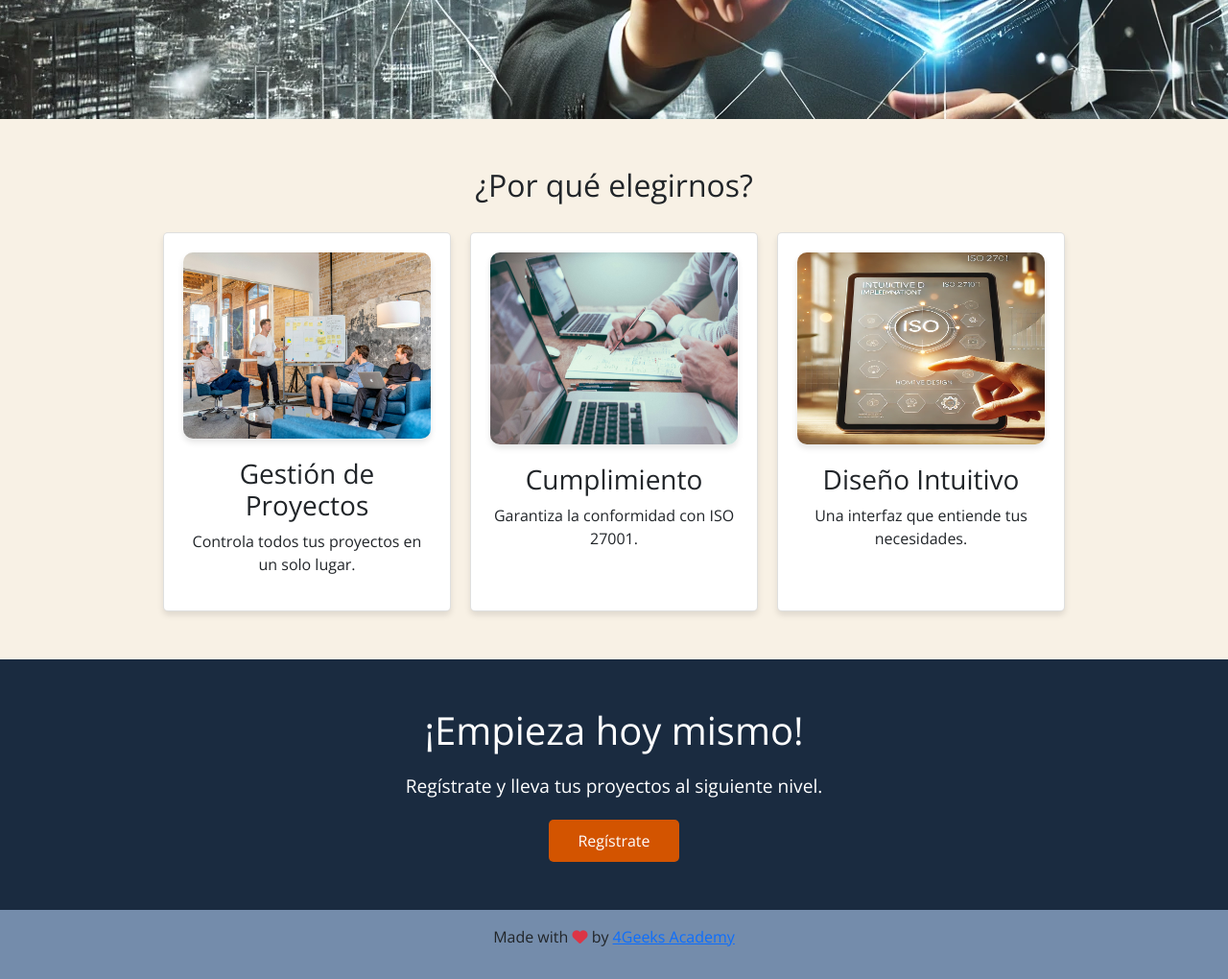
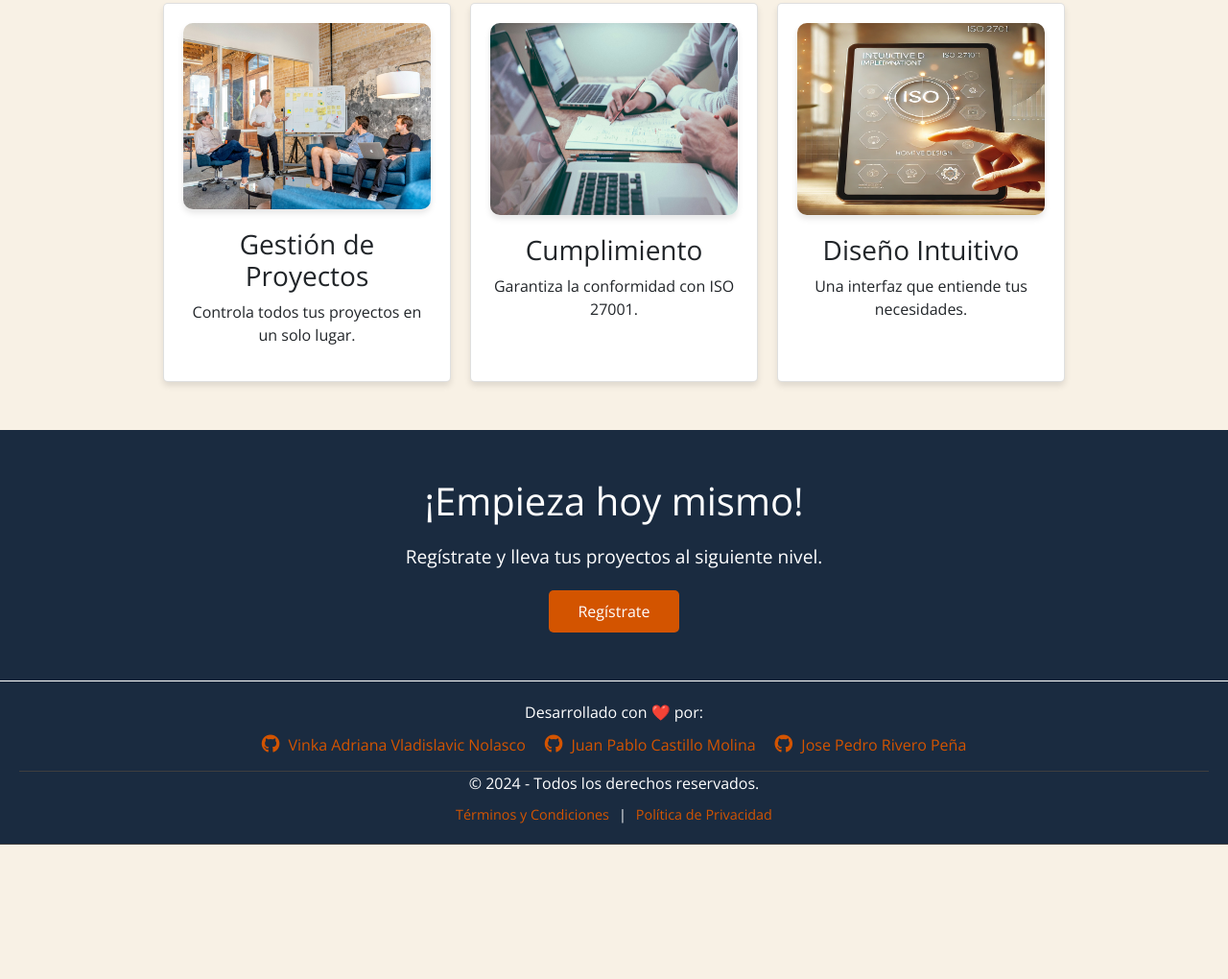
Before and after one commit to 4GeeksAcademy/Plataforma-de-Gesti-n-de-Implementaci-n-de-ISO_27001, a React app: page / in a window 1280 px wide. Shown: the part 742-1762 px from the top of the page at 96% size. After the commit the page ends 1622 px from the top, so only its background shows below. Built offline with nearby package versions, Linux system fonts and the light colour scheme; no server answers.

Commit message:
Home Terminado, funcionando

```diff
--- a/src/front/js/component/footer.js
+++ b/src/front/js/component/footer.js
@@ -1,11 +1,55 @@
 import React, { Component } from "react";
 import "../../styles/index.css";
+import "../../styles/footer.css";
 
-export const Footer = () => (
-	<footer className="footer mt-auto py-3 text-center">
-		<p>
-			Made with <i className="fa fa-heart text-danger" /> by{" "}
-			<a href="http://www.4geeksacademy.com">4Geeks Academy</a>
-		</p>
-	</footer>
-);
+export const Footer = () => {
+    const developers = [
+        {
+            name: "Vinka Adriana Vladislavic Nolasco",
+            github: "https://github.com/VinkaVladislavic",
+        },
+        {
+            name: "Juan Pablo Castillo Molina",
+            github: "https://github.com/desarrollador2",
+        },
+        {
+            name: "Jose Pedro Rivero Peña",
+            github: "https://github.com/PedroRiverop",
+        },
+    ];
+
+    return (
+        <footer className="footer">
+			<div className="footer-top">
+				<p>Desarrollado con ❤️ por:</p>
+				<div className="developer-links">
+					{developers.map((dev, index) => (
+						<a
+							key={index}
+							href={dev.github}
+							target="_blank"
+							rel="noopener noreferrer"
+							className="developer-link"
+						>
+							<i className="fab fa-github"></i> {dev.name}
+						</a>
+					))}
+
+				</div>
+			</div>
+
+			<div className="footer-bottom">
+				<p>© {new Date().getFullYear()} - Todos los derechos reservados.</p>
+				<div className="footer-links">
+                    <a href="/terms" className="footer-link">
+                        Términos y Condiciones
+                    </a>
+                    |
+                    <a href="/privacy" className="footer-link">
+                        Política de Privacidad
+                    </a>
+                </div>
+			</div>
+        </footer>
+    );
+};
--- a/src/front/js/pages/home.js
+++ b/src/front/js/pages/home.js
@@ -1,15 +1,20 @@
 import React, { useContext } from "react";
 import { Context } from "../store/appContext";
-import rigoImageUrl from "../../img/rigo-baby.jpg";
-import heroImage from "../../img/home1.webp";
+import heroImage from "../../img/logoApp.png";
 import whyUs from "../../img/whyUs.jpg";
 import cumplimiento from "../../img/Cumplimiento.jpg";
 import diseño from "../../img/Diseño.webp";
+import { useNavigate } from "react-router-dom";
 import "../../styles/home.css";
+
 
 export const Home = () => {
 	const { store, actions } = useContext(Context);
+    const navigate = useNavigate();
 
+    const handleRegisterAccount = () => {
+        navigate("/register");
+    };
 	return (
 		<div className="home-container" style={{ backgroundImage: `url(${heroImage})` }}>
             {/* Hero Section */}
@@ -21,10 +26,11 @@ export const Home = () => {
                     <p className="hero-subtitle">
                         Simplifica la implementación de proyectos y asegura el cumplimiento con estándares modernos.
                     </p>
-                    <div className="hero-buttons">
+                    {/*<div className="hero-buttons">
                         <button className="button">Iniciar Sesión</button>
                         <button className="button button-secondary">Registrar</button>
-                    </div>
+                    </div>*/}
+                    {/*<img src={heroImage} alt="Hero Image" class="hero-image"></img>*/}
                 </div>
             </section>
 
@@ -54,7 +60,7 @@ export const Home = () => {
             <section className="cta">
                 <h2 className="cta-title">¡Empieza hoy mismo!</h2>
                 <p className="cta-text">Regístrate y lleva tus proyectos al siguiente nivel.</p>
-                <button className="cta-button">Regístrate</button>
+                <button className="cta-button" onClick={handleRegisterAccount}>Regístrate</button>
             </section>
         </div>
 	);
--- /dev/null
+++ b/src/front/styles/footer.css
@@ -0,0 +1,55 @@
+.footer {
+    background-color: #1A2B40; /* Fondo oscuro */
+    color: #FFFFFF; /* Texto blanco */
+    text-align: center;
+    padding: 20px;
+    font-family: 'Open Sans', sans-serif;
+    border-top: #FFFFFF 1px solid;
+}
+
+.footer p {
+    font-size: 1rem;
+    margin-bottom: 10px;
+}
+.footer-top {
+    margin-bottom: 15px;
+}
+
+.developer-links {
+    display: flex;
+    justify-content: center;
+    gap: 20px;
+    margin-top: 10px;
+}
+
+.developer-link {
+    color: #D35400; /* Color de acento */
+    text-decoration: none;
+    font-size: 1rem;
+    transition: color 0.3s ease;
+}
+
+.developer-link:hover {
+    color: #FFFFFF; /* Cambia a blanco al pasar el cursor */
+}
+
+.developer-link i {
+    margin-right: 5px; /* Espaciado entre el ícono y el texto */
+    font-size: 1.2rem; /* Tamaño del ícono */
+}
+.footer-bottom{
+    font-size: 0.9rem;
+    border-top: 1px solid #3F3F3F;
+}
+.footer-links{
+    margin-top: 5px;
+}
+.footer-link{
+    color: #D35400;
+    text-decoration: none;
+    margin: 0 10px;
+    font-size: 0.9rem;
+}
+.footer-link:hover{
+    color: #FFFFFF;
+}
--- a/src/front/styles/home.css
+++ b/src/front/styles/home.css
@@ -16,7 +16,7 @@
     position: relative;
     background-size: cover;
     background-position: center;
-    height: 100vh;
+    height: 70vh;
     display: flex;
     justify-content: center;
     align-items: center;
@@ -24,6 +24,12 @@
     text-align: center;
     padding: 0 20px;
     overflow: hidden;
+    background: linear-gradient(to bottom, #1A2B40, #1C1C1C);
+
+
+
+
+
 
 
 }
@@ -36,11 +42,21 @@ hero::before {
     height: 100%;
     background: rgba(0, 0, 0, 0.5); /* Overlay negro con opacidad */
     z-index: 1;
+    animation: moveBackground 5s infinite linear;
 }
-
+@keyframes moveBackground {
+    from {
+        transform: translate(-50%, -50%);
+    }
+    to {
+        transform: translate(0, 0);
+    }
+}
 .hero-content {
     position: relative;
     z-index: 2; /* Asegura que el texto esté por encima del overlay */
+    margin-left: 6%;
+    margin-right: 6%;
 }
 
 
@@ -50,6 +66,7 @@ hero::before {
     margin-bottom: 20px;
     color: #ffffff;
     text-shadow: 2px 2px 5px rgba(0, 0, 0, 0.8); /* Sombra sutil */
+    animation: fadeInUp 1.5s ease-in-out;
 }
 
 @keyframes fadeInUp {
@@ -75,6 +92,28 @@ hero::before {
     color: #ffffff;
     text-shadow: 1px 1px 3px rgba(0, 0, 0, 0.6);
 }
+.hero-image {
+    position: relative;
+    width: 300px;
+    height: auto;
+    mix-blend-mode: multiply;
+    transition: opacity 0.3s ease, transform 0.3s ease;
+    z-index: 1;
+
+}
+.hero-image:hover {
+    opacity: 1;
+    transform: scale(1.05); /* Pequeño zoom al pasar el cursor */
+}
+.hero::after {
+    content: '';
+    position: absolute;
+    bottom: 0;
+    width: 100%;
+    height: 150px;
+    background: linear-gradient(to bottom, rgba(26, 43, 64, 0) 0%, #1A2B40 100%);
+    z-index: 2;
+}
 
 .hero-buttons {
     display: flex;
@@ -89,6 +128,15 @@ hero::before {
     border: none;
     border-radius: 5px;
     transition: background-color 0.3s ease;
+    animation: pulse 2s infinite;
+}
+@keyframes pulse {
+    0%, 100% {
+        opacity: 1;
+    }
+    50% {
+        opacity: 0.5;
+    }
 }
 
 .button:hover {
@@ -173,3 +221,17 @@ hero::before {
 .cta-button:hover {
     background-color: #A63D00;
 }
+.arrow-down {
+    animation: bounce 2s infinite;
+}
+@keyframes bounce {
+    0%, 20%, 50%, 80%, 100% {
+        transform: translateY(0);
+    }
+    40% {
+        transform: translateY(-10px);
+    }
+    60% {
+        transform: translateY(-5px);
+    }
+}
--- a/src/front/styles/index.css
+++ b/src/front/styles/index.css
@@ -6,7 +6,7 @@
 :root {
     --background-sand: #F8F1E5;
     --navy: #1A2B40;
-    --navy-light: #55667d;
+    --navy-light: #F8F1E5;
     --orange: #D35400;
 
     --fuente-texto: 'Open Sans', sans-serif;
@@ -23,7 +23,8 @@ h1 {
 }
 
 nav, footer {
-    background-color: var(--navy-light);
+    background-color: #1A2B40;
+    border-bottom: #3F3F3F 1px solid;
 }
 
 footer {
```
Also changed, not shown: src/front/img/hero1.webp (added), src/front/img/hero2.webp (added), src/front/img/hero3.webp (added), src/front/img/logoApp.png (added), src/front/img/logoEscudo.png (added), 1 other file.
